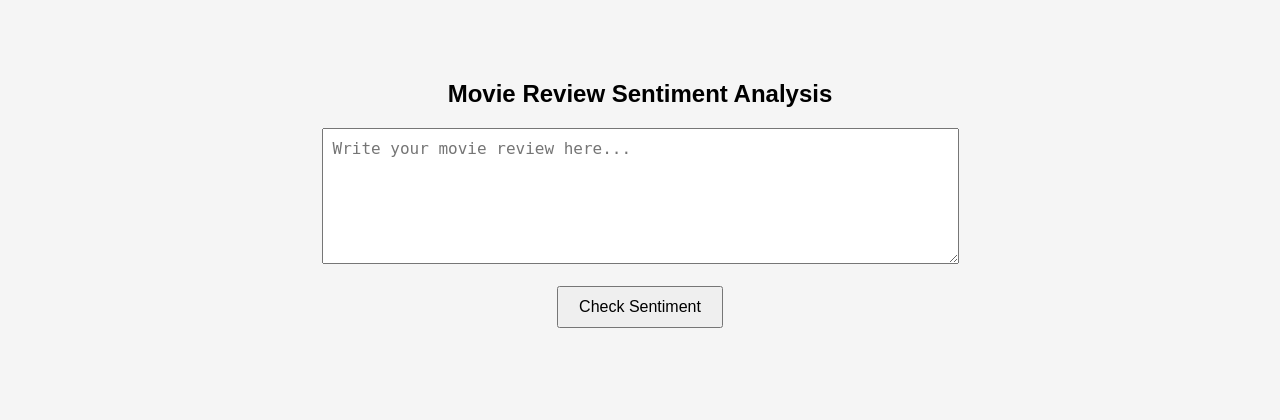
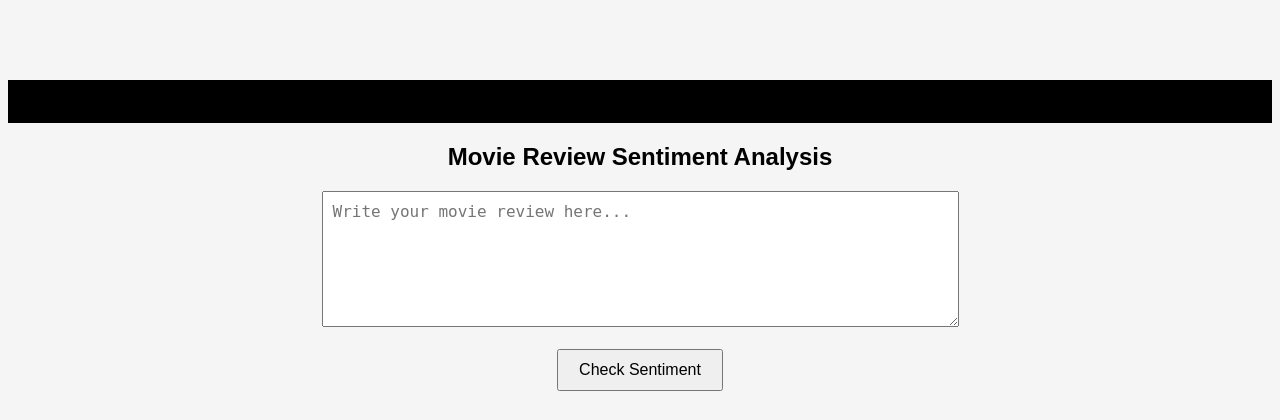
Before and after one commit to sarthakgupta2107/movie-review-sentiment-analysis, a Flask app: page / in a window 1280 px wide. Shown: the top 420 px of the page. Run offline with Flask 3, Linux system fonts and the light colour scheme; parts of the project's set-up code (start-up, migrations or seed data) failed here and were passed over.

Commit message:
Update index.html

```diff
--- a/templates/index.html
+++ b/templates/index.html
@@ -6,6 +6,12 @@
 <link rel="stylesheet" href="/static/style.css">
 </head>
 <body>
+
+  <div style="background:#000; color:white; padding:10px;">
+<marquee behavior="scroll" direction="left" scrollamount="6">
+🚀 Movie Review Sentiment Analysis Project | Developed by Sarthak Gupta
+</marquee>
+</div>
 
 <h2>Movie Review Sentiment Analysis</h2>
 
```
